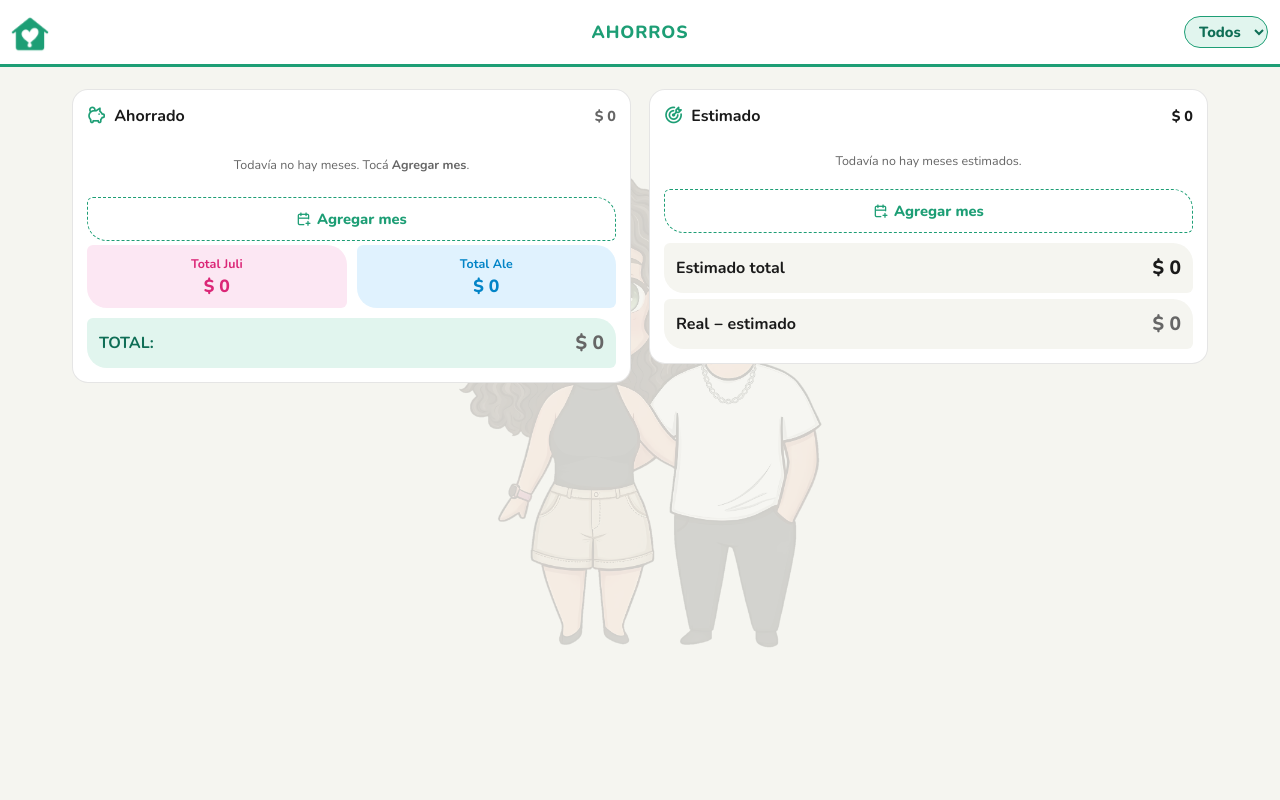
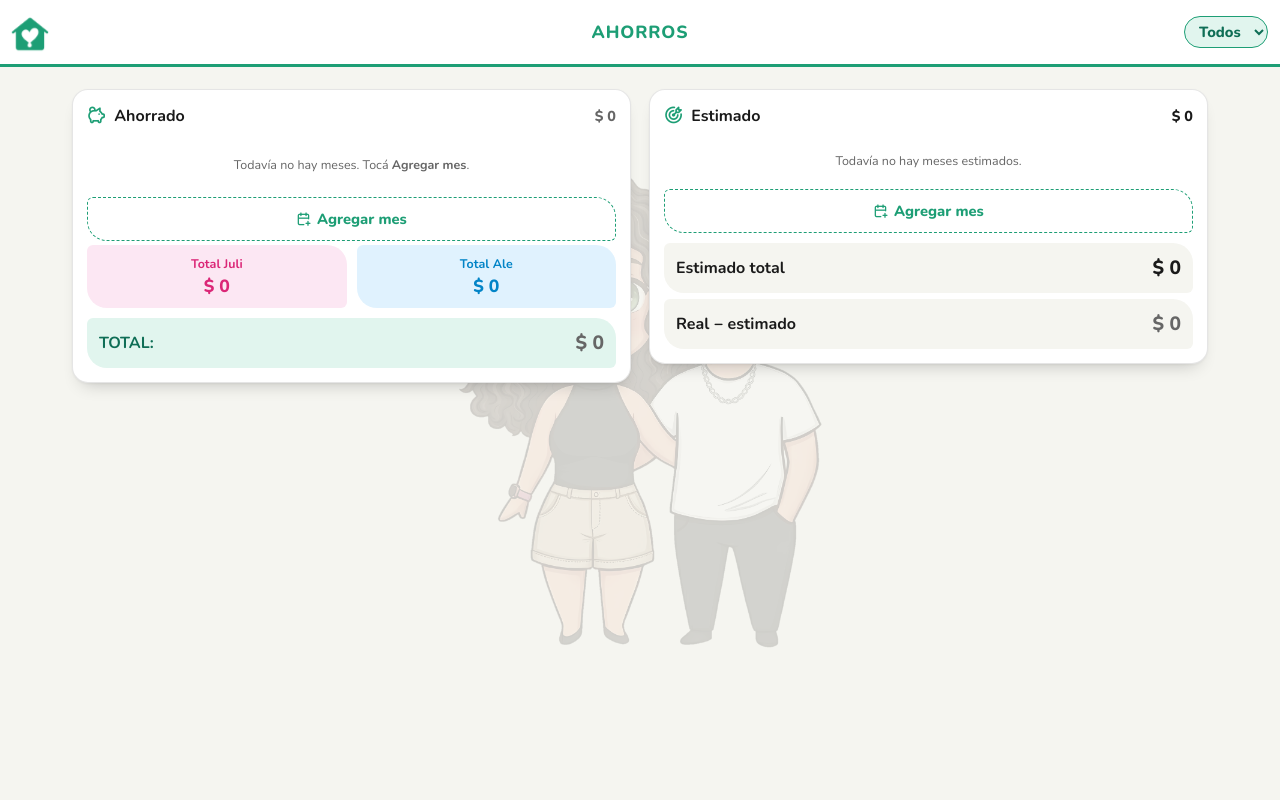
Before and after one commit to alebarba2440/inventario-casa, a PHP site: page /ahorros.html in a window 1280 px wide. Run offline with PHP 8.4, Linux system fonts and the light colour scheme; some libraries are stand-ins or nearby versions.

Commit message:
Toda la app: sombra suave en los recuadros blancos (como las tarjetas del inicio)
Co-Authored-By: Claude Opus 5.5 <noreply@anthropic.com>
Claude-Session: https://claude.ai/code/session_01RvcAd8VbPyPxnu8QjcsiqA

```diff
--- a/comun.css
+++ b/comun.css
@@ -98,3 +98,10 @@ input[type="search"]::placeholder,#searchInput::placeholder{color:#b8b8b0;opacit
 .pic-cor .corazon{filter:drop-shadow(1.5px 0 0 #3b2626) drop-shadow(-1.5px 0 0 #3b2626) drop-shadow(0 1.5px 0 #3b2626) drop-shadow(0 -1.5px 0 #3b2626) drop-shadow(0 6px 6px rgba(0,0,0,.18))}
 .ad-cor .corazon{filter:drop-shadow(.8px 0 0 #3b2626) drop-shadow(-.8px 0 0 #3b2626) drop-shadow(0 .8px 0 #3b2626) drop-shadow(0 -.8px 0 #3b2626)}
 .ad-cor{width:40px;height:40px;flex-shrink:0;border-radius:10px;background:var(--surface2);display:grid;place-items:center;padding:3px;box-sizing:border-box}
+
+/* Sombra en los recuadros blancos de toda la app (como las tarjetas del inicio, más suave) para despegarlos del fondo.
+   :where() = sin peso: si una página ya define su propia sombra para un recuadro, manda la de la página. */
+:root{--sombra-caja:0 1px 3px rgba(0,0,0,.05),0 10px 18px -10px rgba(0,0,0,.24)}
+:where(.card,.acc,.mes,.car,.reg,.anio,.trip,.graf,.doc,.inv-item,.alerts-section){box-shadow:var(--sombra-caja)}
+/* los recuadros que van dentro de otro no llevan sombra (si no, se ve doble) */
+:where(.card,.acc,.mes,.car,.reg,.anio,.trip) :where(.card,.acc,.mes,.reg,.graf,.doc){box-shadow:none}
```
